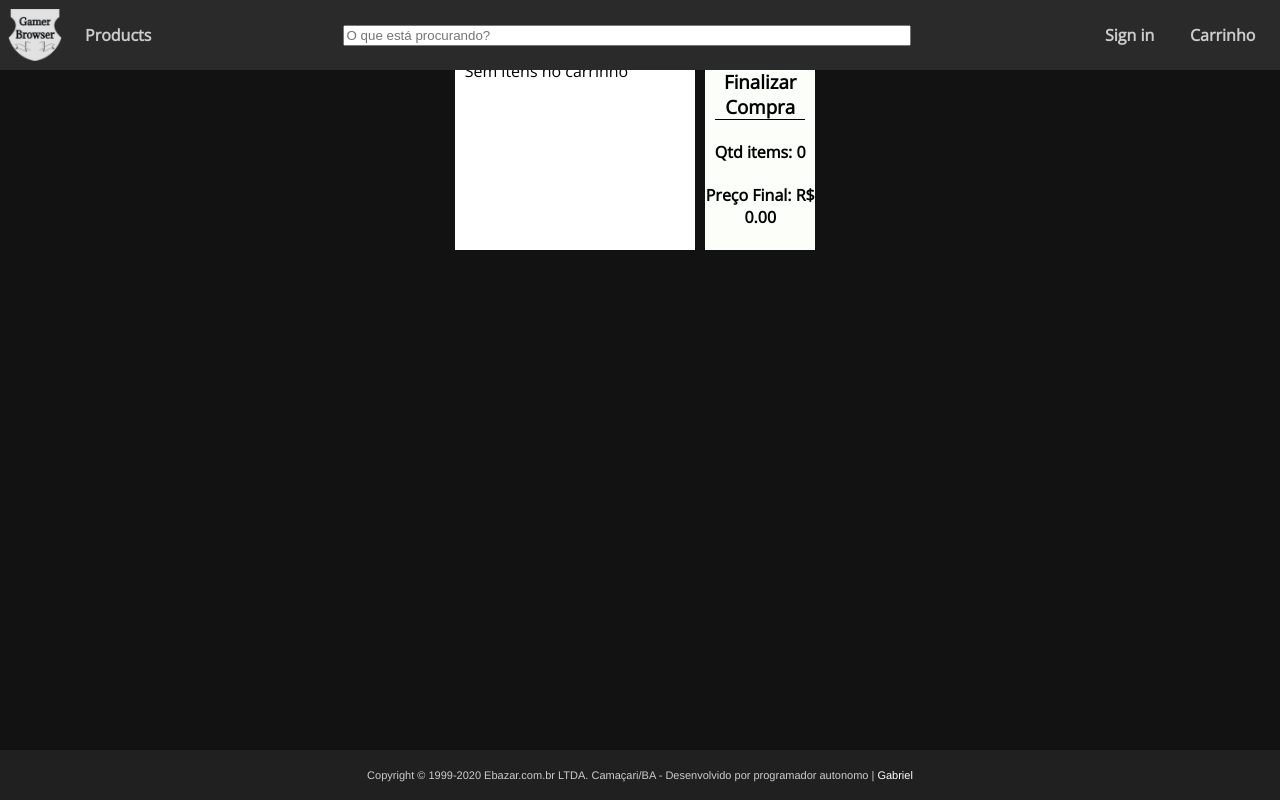
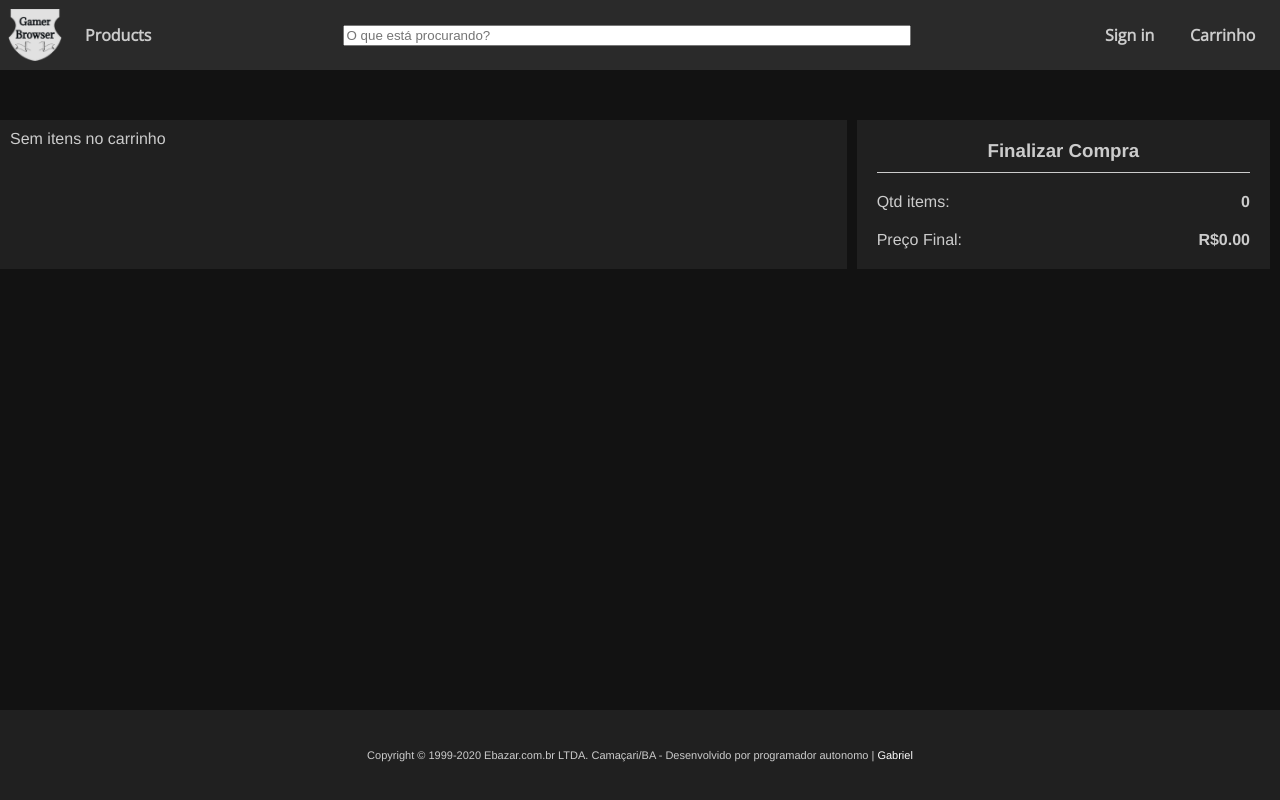
Before and after one commit to GabrielBrotas/ecommerce-backend, a React (Create React App) app in the folder frontend/: page /Cart in a window 1280 px wide. Built offline with nearby package versions, Linux system fonts and the light colour scheme.

Commit message:
front end products/product

```diff
--- a/frontend/src/App.js
+++ b/frontend/src/App.js
@@ -24,7 +24,7 @@ function App() {
 
       <Navbar />
 
-        <div className="content">
+
           <Route path="/reviewPayment" render={(props) => <ReviewPayment {...props} />}></Route>
           <Route path="/address" render={(props) => <Address {...props} />}></Route>
           <Route path="/compras" render={(props) => <Compras {...props} />}></Route>
@@ -35,7 +35,7 @@ function App() {
           <Route path="/product" render={(props) => <Product {...props} />} />
           <Route path="/products" render={(props) => <Products {...props} />} />
           <Route path="/" exact={true} render={(props) => <HomePage {...props} />} />
-        </div>
+
 
       <Footer />
 
--- a/frontend/src/screens/product.js
+++ b/frontend/src/screens/product.js
@@ -75,7 +75,7 @@ function Product(props) {
                     <h4>R$ {(product.price * qty).toFixed(2)}</h4>
                 </div>
 
-                {product.countInStock > 0 ? <button onClick={AddtoCart}> Add to Cart</button>
+                {product.countInStock > 0 ? <button className="button" onClick={AddtoCart}> Add to Cart</button>
                 :   <button disabled>Out of Stock</button>
                 }
 
--- a/frontend/src/screens/products.js
+++ b/frontend/src/screens/products.js
@@ -22,11 +22,32 @@ function Products(props) {
     useEffect(() => {
 
         setFilterCondition(getFilterFromUrl(props.location.search))
-
         dispatch(listProducts(filterCondition, page, limit))
 
+        // filter.style = 'background-color: #fff'
 
     }, [dispatch, filterCondition, props, page, limit])
+
+    useEffect( () => {
+
+        if(!loading){
+            // css para o filtro clicado
+            var filter;
+            if(filterCondition === 'All' || null){
+                filter = document.getElementById('All')
+                filter.style.backgroundColor = "#202020"
+                filter.style.borderBottom = "4px solid #0078f2"
+            } else if (filterCondition){
+                filter = document.querySelector('#'+filterCondition)
+                filter.style.backgroundColor = "#202020"
+                filter.style.borderBottom = "4px solid #0078f2"
+            }
+
+
+        }
+
+
+    }, [filterCondition, loading])
 
 
     return(
@@ -40,7 +61,7 @@ function Products(props) {
 
                 <div className="product-categories">
                     <Link to="/products/?filter=All" style={{ textDecoration: 'none' }}>
-                    <div className="category" onClick={(e) => {setFilterCondition(null); setPage(1)}}>
+                    <div className="category" id="All" onClick={(e) => {setFilterCondition(null); setPage(1)}}>
                         <h3>All</h3>
                     </div>
                     </Link>
--- a/frontend/src/screens/shoppingCart.js
+++ b/frontend/src/screens/shoppingCart.js
@@ -46,8 +46,6 @@ function Cart(props) {
 
     return(
 
-        <main className="main">
-
         <div className="shoppingcart-content">
 
             <div className="list-content">
@@ -83,16 +81,25 @@ function Cart(props) {
             <div className="buy-items-content">
 
                 <h3>Finalizar Compra</h3>
-                <h4>Qtd items: {amount}</h4>
-                <h4>Preço Final: R$ {totalPrice}</h4>
+                <div className="buy-items-qty">
+                    <label htmlFor="qty">Qtd items:</label>
+                    <h4>{amount}</h4>
+                </div>
+
+                <div className="buy-items-price">
+                    <label htmlFor="qty">Preço Final: </label>
+                    <h4>R${totalPrice}</h4>
+                </div>
+
+
 
                 {cartItems.length > 0 ?
 
                     userInfo ?
                     // <Paypal toPay={totalPrice} amount={amount} onSuccess={transactionSuccess} transactionError={transactionError} />
-                    <button onClick={() => props.history.push('/address')} className="button-buy">Comprar!</button>
+                    <button onClick={() => props.history.push('/address')} className="button">Comprar!</button>
                     :
-                    <button onClick={() => props.history.push('/signin?logged=false')} className="button-buy">Comprar!</button>
+                    <button onClick={() => props.history.push('/signin?logged=false')} className="button">Comprar!</button>
 
                 : <div></div>
                 }
@@ -101,7 +108,7 @@ function Cart(props) {
             </div>
 
         </div>
-        </main>
+
     )
 }
 
--- a/frontend/src/styles/partials.css
+++ b/frontend/src/styles/partials.css
@@ -35,6 +35,7 @@ body{
     font-family: 'Open Sans', sans-serif;
 }
 
+
 .navbar-logo{
     height: 5rem;
     display: flex;
@@ -69,6 +70,7 @@ body{
     text-decoration: none;
     transition: .1s ease-in-out;
     cursor: pointer;
+    border-bottom-color: #0078f2;
 }
 
 .navbar-links li:hover{
@@ -297,14 +299,16 @@ body{
     display: flex;
     justify-content: center;
     align-items: center;
-    height: 5rem;
+    height: 9rem;
     max-width: 1500px;
     font-size: 1.1rem;
 }
 
-.footer p {
+.footer p{
     color: #ccc;
     text-align: center;
+    margin-top: 3rem;
+    margin-bottom: 3rem;
 }
 
 .footer a{
--- a/frontend/src/styles/product.css
+++ b/frontend/src/styles/product.css
@@ -1,9 +1,12 @@
+@import url('https://fonts.googleapis.com/css2?family=Open+Sans:wght@300;400&display=swap');
 
 .product-main-content{
-    margin: 2rem;
+    width: 100%;
+    margin: 10rem 2rem 10rem;
     display: flex;
     flex-wrap: wrap;
     justify-content: space-between;
+    font-family: 'Open Sans', sans-serif;
 }
 
 .product-info-content{
@@ -13,7 +16,7 @@
 }
 
 .buy-product-image{
-    background-color: white;
+    background-color: #202020;
 }
 
 .buy-product-image img {
@@ -22,8 +25,17 @@
 }
 
 .buy-product-details{
-    background-color: white;
+    background-color: #202020;
+    color: #ccc;
     flex: 1;
+}
+
+.buy-product-name{
+    padding: 2rem 1rem 1rem;
+    border-bottom: 1px solid #ccc;
+}
+.buy-product-name h2{
+    margin: 0;
 }
 
 .body-cancel-icon{
@@ -35,7 +47,8 @@
 
 .buy-product-actions{
     margin-top: 2rem;
-    background-color: #fbfef9;
+    background-color: #202020;
+    color: #ccc;
     padding-left: 2rem;
     padding-right: 2rem;
     margin-left: 5rem;
@@ -47,37 +60,23 @@
 }
 
 .buy-product-actions h3{
-    border-bottom: 1px solid black;
+    padding-bottom: 2rem;
+    border-bottom: 1px solid #ccc;
     width: 100%;
     text-align: center;
 }
-.buy-product-qty{
+.buy-product-qty, .buy-product-price{
     padding-top: 1rem;
-}
-
-.buy-product-price{
-    padding-top: 1rem;
+    width: 100%;
     display: flex;
+    justify-content: space-between;
     align-items: center;
 }
 
+
 .buy-product-actions button{
     width: 100%;
-    margin-top: auto;
-    margin-bottom: 5rem;
-    background-color: #5254a7; /* Green */
-    font-weight: bold;
-    border: none;
-    color: white;
-    padding: 15px 32px;
-    text-align: center;
-    display: inline-block;
-    font-size: 16px;
-    margin: 4px 2px;
-    cursor: pointer;
-    border-radius: 2rem;
-    transition-duration: 0.3s;
-    margin-bottom: 3rem;
+    margin-top: 5rem;
 }
 
 .buy-product-actions button:hover {
--- a/frontend/src/styles/products.css
+++ b/frontend/src/styles/products.css
@@ -1,4 +1,4 @@
-
+@import url('https://fonts.googleapis.com/css2?family=Open+Sans:wght@300;400&display=swap');
 /* Main */
 .main{
     width: 100%;
@@ -14,26 +14,33 @@ a{
 .product-categories{
     display: flex;
     justify-content: space-evenly;
-    background-color: azure;
+    background-color: #121212;
     margin-bottom: 3rem;
+    height: 7rem;
+    font-family: 'Open Sans', sans-serif;
+
 }
 
 .product-categories a {
     width: 100%;
-    color: #0f0e0e;
+    display: flex;
 }
 
 .category{
     display: flex;
     width: 100%;
-    transition: all .2s ease-in-out;
     justify-content: center;
+    width: 100%;
+    color: #ccc;
+    border-bottom-color: #0078f2;
+    transition: .2s ease-in-out;
 }
 
-.product-categories a:hover{
-    background-color: #adb9d2;;
-    color:#282d65;
+.category:hover{
+    background-color: #202020;
+    color:#fff;
     cursor: pointer;
+    border-bottom: 4px solid #0078f2;
 
 }
 /* mais vendidos box */
@@ -44,6 +51,7 @@ a{
     display: flex;
     flex-direction: column;
     margin: 2rem;
+    margin-top: 10rem;
 }
 
 .all-products h2 {
--- a/frontend/src/styles/shoppingCart.css
+++ b/frontend/src/styles/shoppingCart.css
@@ -8,17 +8,22 @@
 .shoppingcart-content{
     display: flex;
     flex-wrap: wrap;
-    margin: 5rem;
+    margin: 7rem 2rem 10rem;
+    width: 100%;
 }
 
 .list-content{
     flex: 2;
     padding: 1rem;
-    background-color: white;
+    background-color: #202020;
+    color: #ccc;
+    margin-top: 5rem;
 }
 
 .buy-items-content{
-    background-color: #fbfef9;
+    margin-top: 5rem;
+    background-color: #202020;
+    color: #ccc;
     flex: 1;
     text-align: center;
     height: fit-content;
@@ -26,10 +31,20 @@
     margin-right: 1rem;
 }
 
+.buy-items-qty, .buy-items-price{
+    display: flex;
+    justify-content: space-between;
+    align-items: center;
+    margin: 2rem 2rem;
+}
+.buy-items-qty h4, .buy-items-price h4{
+    margin: 0;
+}
+
 .buy-items-content h3{
-    margin-left: 1rem;
-    margin-right: 1rem;
-    border-bottom: 1px solid black;
+    margin: 0 2rem;
+    padding: 2rem 1rem 1rem;
+    border-bottom: 1px solid #ccc;
 }
 
 .list-body{
@@ -61,25 +76,8 @@
     text-align: end;
 }
 
-.button-buy {
-    background-color: #5254a7; /* Green */
-    font-weight: bold;
-    border: none;
-    color: white;
-    padding: 15px 32px;
-    text-align: center;
-    display: inline-block;
-    font-size: 16px;
-    margin: 4px 2px;
-    cursor: pointer;
-    border-radius: 2rem;
-    transition-duration: 0.3s;
-    margin-bottom: 3rem;
-}
-
-.button-buy:hover {
-    -webkit-transition-duration: 0.4s; /* Safari */
-    box-shadow: 0 8px 16px 0 rgba(0,0,0,0.2), 0 6px 20px 0 rgba(0,0,0,0.19);
+.buy-items-content button{
+    width: 90%;
 }
 
 
```
